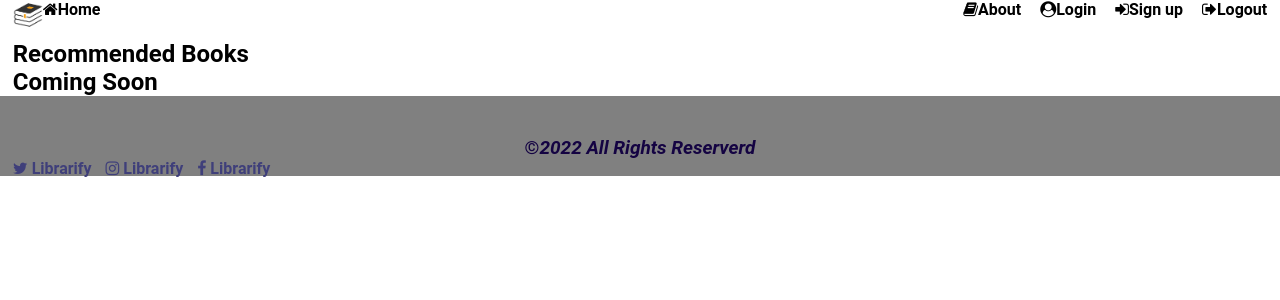
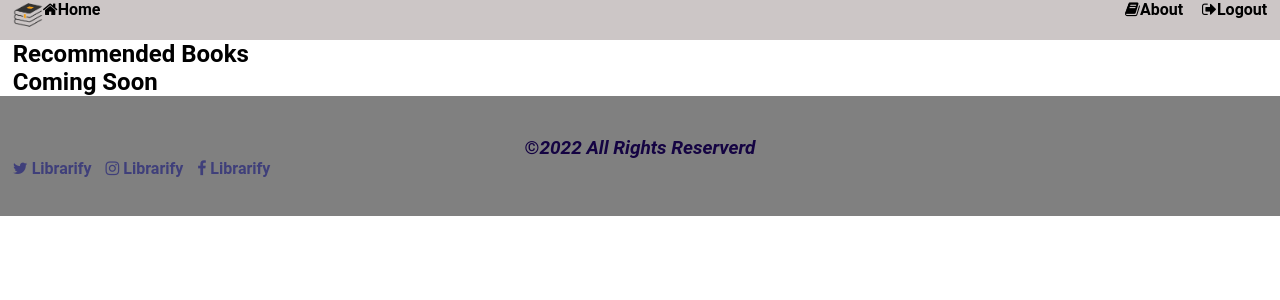
Before and after one commit to Sodiq179/LIBRARIFY, a PHP site: page /userPage.html in a window 1280 px wide. Shown: the top 300 px of the page. Run offline with PHP 8.4, Linux system fonts and the light colour scheme.

Commit message:
user-page updated

```diff
--- a/frontend/index.html
+++ b/frontend/index.html
@@ -5,9 +5,9 @@
     <meta http-equiv="X-UA-Compatible" content="IE=edge">
     <meta name="viewport" content="width=device-width, initial-scale=1.0">
     <title>Librarify</title>
-	<link rel="shortcut icon" href="images/book.png">
+	<link rel="icon" type="image/png" href="images/book.png">
     <link rel="stylesheet" href="https://pro.fontawesome.com/releases/v5.10.0/css/all.css" integrity="sha384-AYmEC3Yw5cVb3ZcuHtOA93w35dYTsvhLPVnYs9eStHfGJvOvKxVfELGroGkvsg+p" crossorigin="anonymous" />
-    <link rel="stylesheet" href="styles.css">
+    <link rel="stylesheet" href="styles/styles.css">
 </head>
 <body>
     <header>
--- a/frontend/landing_page.html
+++ b/frontend/landing_page.html
@@ -5,8 +5,8 @@
     <meta http-equiv="X-UA-Compatible" content="IE=edge">
     <meta name="viewport" content="width=device-width, initial-scale=1.0">
     <title>Librarify</title>
-    <link rel="shortcut_icon" type="image" href="images/book.png">
-    <link rel="stylesheet" type="text/css" href="landing_page.css">
+    <link rel="icon" type="image/png" href="images/book.png">
+    <link rel="stylesheet" type="text/css" href="styles/landing_page.css">
     <link rel="stylesheet" href="https://cdnjs.cloudflare.com/ajax/libs/font-awesome/4.7.0/css/font-awesome.min.css">
     <title>Librarify Landing Page</title>
 </head>
--- a/frontend/signin-signup.html
+++ b/frontend/signin-signup.html
@@ -5,8 +5,8 @@
     <meta http-equiv="X-UA-Compatible" content="IE=edge">
     <meta name="viewport" content="width=device-width, initial-scale=1.0">
     <title>Librarify</title>
-	<link rel="shortcut icon" href="images/book.png">
-    <link rel="stylesheet" href="log_in styles.css">
+	<link rel="icon" type="image/png" href="images/book.png">
+    <link rel="stylesheet" href="styles/log_in styles.css">
 </head>
 <body>
     <div class="container">
@@ -61,7 +61,7 @@
             </div>
         </div>
     </div>
-    <script src="app.js"></script>
+    <script src="scripts/app.js"></script>
 </body>
 
 
--- a/frontend/log_in styles.css
+++ b/frontend/styles/log_in styles.css
@@ -11,7 +11,7 @@ body {
     justify-content: center;
     min-height: 100vh;
     background: #444;
-    background-image: url(images/background_img.jpg);
+    background-image: url(../images/background_img.jpg);
     background-size: cover;
     background-position: center;
 }
--- a/frontend/styles.css
+++ b/frontend/styles/styles.css
@@ -6,7 +6,7 @@
 }
 
 body {
-    background-image: url(images/background_img.jpg);
+    background-image: url(../images/background_img.jpg);
     background-size: cover;
     background-position: center;
 }
--- a/frontend/userPage.css
+++ b/frontend/styles/userPage.css
@@ -1,7 +1,7 @@
 * {
     margin: 0;
     padding: 0;
-    box-sizing: border-box;
+    /*box-sizing: content-box;*/
     font-family: Roboto,Arial,Helvetica,sans-serif;
 }
 
@@ -9,7 +9,6 @@ body {
     text-align:justify;
     background-color: white;
     margin: auto;
-    font-family: Roboto,Arial,Helvetica,sans-serif;
     display: block;
 }
 
@@ -36,6 +35,7 @@ a {
 
 header {
     height: 40px;
+    background-color: rgb(204, 198, 198);
 }
 
 .nav_img{
@@ -93,9 +93,18 @@ header {
 footer {
     background-color: grey;
     padding: 40px 0;
-    height: 50px;
+    height: 40px;
+	bottom: 0;
+	/*position: fixed;*/
+	margin: auto;
     width: 100%;
-    }
+}
+
+.footer_container {
+    margin: auto;
+	height: 50px;
+	bottom: 0;
+}
 
 .footerIcons a {
     margin-right: 10px;
@@ -106,6 +115,9 @@ footer {
     text-align: center;
     font-size: 19px;
 }
+.fut{
+	height:40px;
+}
 
 .footerIcons a:last-child {
     margin-right: 0;
--- a/frontend/userPage.html
+++ b/frontend/userPage.html
@@ -5,8 +5,8 @@
         <meta http-equiv="X-UA-Compatible" content="IE=edge">
         <meta name="viewport" content="width=device-width, initial-scale=1.0">
         <title>Librarify</title>
-        <link rel="shortcut_icon" type="image" href="images/book.png">
-        <link rel="stylesheet" type="text/css" href="userPage.css">
+        <link rel="icon" type="image/png" href="images/book.png">
+        <link rel="stylesheet" type="text/css" href="styles/userPage.css">
         <link rel="stylesheet" href="https://cdnjs.cloudflare.com/ajax/libs/font-awesome/4.7.0/css/font-awesome.min.css">
     </head>
     <body>
@@ -22,8 +22,6 @@
                     <div class="navList">
                         <ul>
                             <li><a href="landing_page.html"><i class="fa fa-book"></i>About</a></li>
-                            <li><a href="signin-signup.html"><i class="fa fa-user-circle"></i>Login</a></li>
-                            <li><a href="signin-signup.html"><i class="fa fa-sign-in"></i>Sign up</i></a></li>
                             <li><a href="signin-signup.html"><i class="fa fa-sign-out"></i>Logout</a></li>
                         </ul>
                     </div>
@@ -72,7 +70,8 @@
         </section>
     </body>
     <footer>
-        <div class="container">
+        <section class="footer_container">
+            <div class="container fut">
                 <div class="fut">
                     <h1 class="fut_h1">&copy;<em>2022 All Rights Reserverd</em></h1>
                     <div class="footerIcons">
@@ -82,5 +81,6 @@
                     </div>
                 </div>
             </div>
+        </section>
     </footer>
 </html>
```
Also changed, not shown: frontend/styles/landing_page.css (renamed from frontend/landing_page.css, +11 -4 lines), frontend/scripts/app.js (renamed from frontend/app.js). Lines whose indentation alone changed are shown as unchanged.
